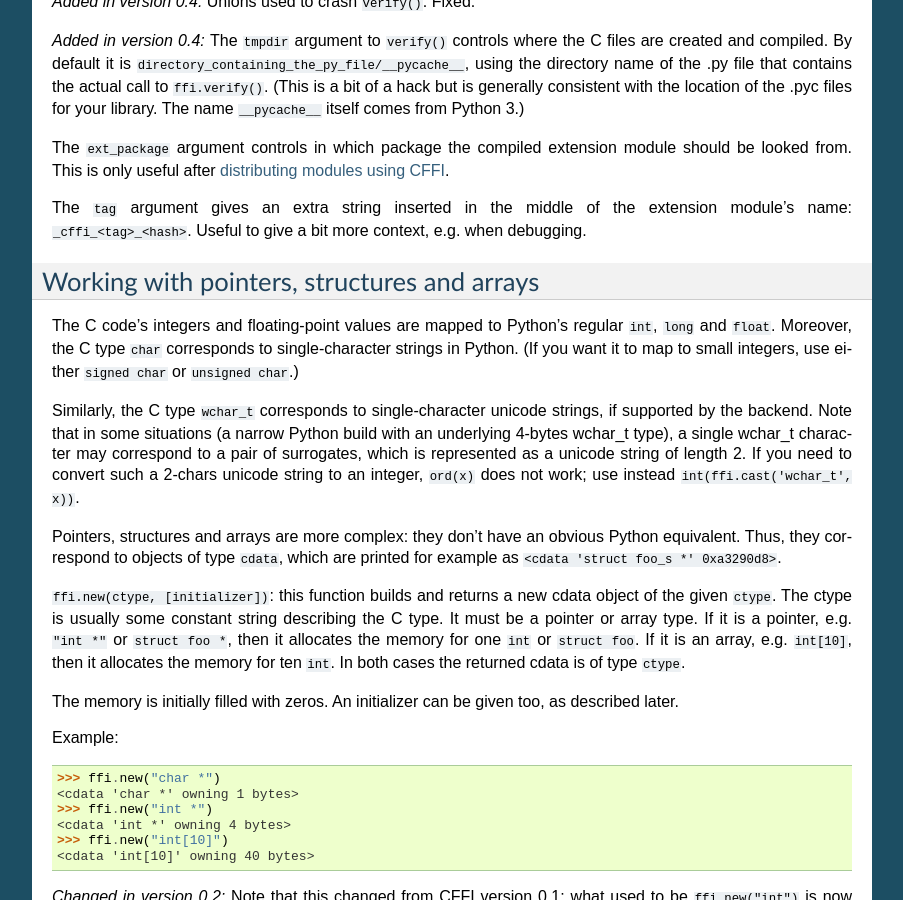
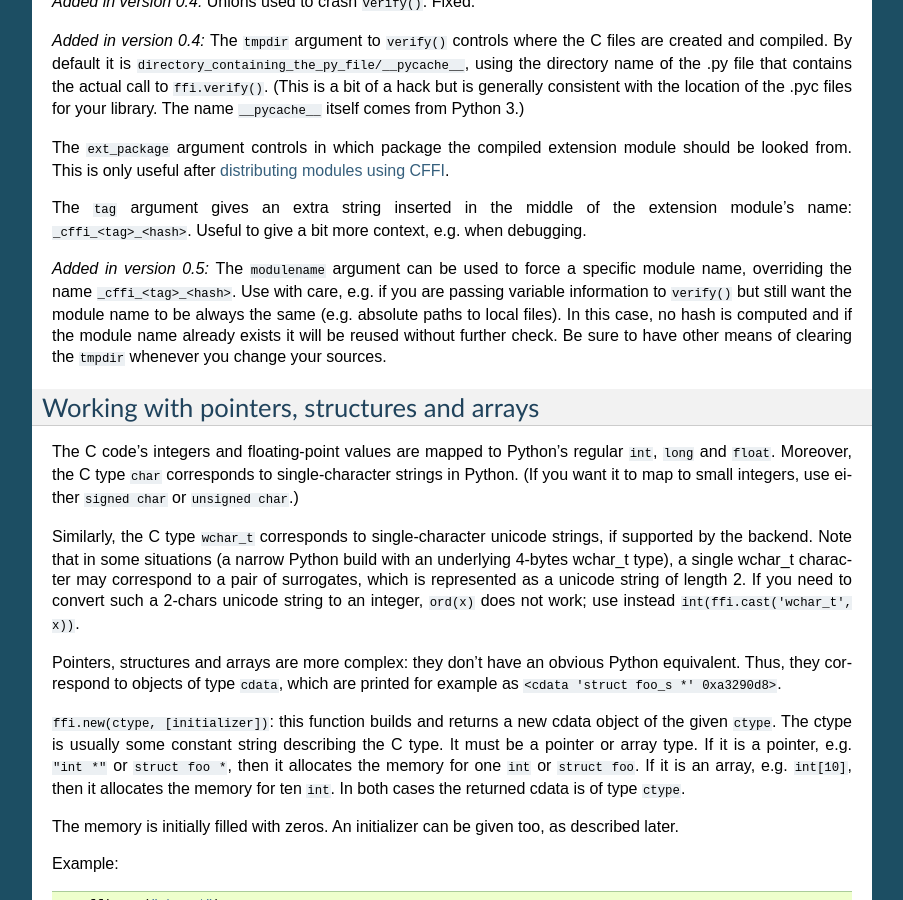
Before and after one commit to python-cffi/cffi, a Sphinx documentation site: the page built from doc/source/index.rst, in a window 1280 px wide and 900 px high, scrolled down 7597 px. Shown: the whole window, without its empty margins (198-1101 px from the left). Built offline with Sphinx 7.4.7, drawn with Linux system fonts in a browser that asks for light colours; some of the changed text lies outside the part shown.

Commit message:
Issue #52: Add ffi.verify(..modulename='foo'..) with test and documentation.

```diff
--- a/doc/source/index.rst
+++ b/doc/source/index.rst
@@ -453,7 +453,7 @@
 The verification step
 ---------------------
 
-``ffi.verify(source, tmpdir=.., ext_package=.., tag='', **kwargs)``:
+``ffi.verify(source, tmpdir=.., ext_package=.., modulename=.., **kwargs)``:
 verifies that the current ffi signatures
 compile on this machine, and return a dynamic library object.  The
 dynamic library can be used to call functions and access global
@@ -597,6 +597,18 @@
    The ``tag`` argument gives an extra string inserted in the
    middle of the extension module's name: ``_cffi_<tag>_<hash>``.
    Useful to give a bit more context, e.g. when debugging.
+
+.. _`warning about modulename`:
+
+.. versionadded:: 0.5
+   The ``modulename`` argument can be used to force a specific module
+   name, overriding the name ``_cffi_<tag>_<hash>``.  Use with care,
+   e.g. if you are passing variable information to ``verify()`` but
+   still want the module name to be always the same (e.g. absolute
+   paths to local files).  In this case, no hash is computed and if
+   the module name already exists it will be reused without further
+   check.  Be sure to have other means of clearing the ``tmpdir``
+   whenever you change your sources.
 
 
 Working with pointers, structures and arrays
@@ -1339,15 +1351,17 @@
 can be instantiated directly.  It is normally instantiated for you by
 ``ffi.verify()``, and the instance is attached as ``ffi.verifier``.
 
-- ``Verifier(ffi, preamble, tmpdir=.., ext_package='', tag='', **kwds)``:
+- ``Verifier(ffi, preamble, tmpdir=.., ext_package='', modulename=None,
+  tag='', **kwds)``:
   instantiate the class with an
   FFI object and a preamble, which is C text that will be pasted into
   the generated C source.  The value of ``tmpdir`` defaults to the
   directory ``directory_of_the_caller/__pycache__``.  The value of
   ``ext_package`` is used when looking up an already-compiled, already-
   installed version of the extension module.  The module name is
-  ``_cffi_<tag>_<hash>``.
-  The keyword arguments are passed directly
+  ``_cffi_<tag>_<hash>``, unless overridden with ``modulename``
+  (see the `warning about modulename`_ above).
+  The other keyword arguments are passed directly
   to `distutils when building the Extension object.`__
 
 .. __: http://docs.python.org/distutils/setupscript.html#describing-extension-module
```
Also changed, not shown: 2 other files.
